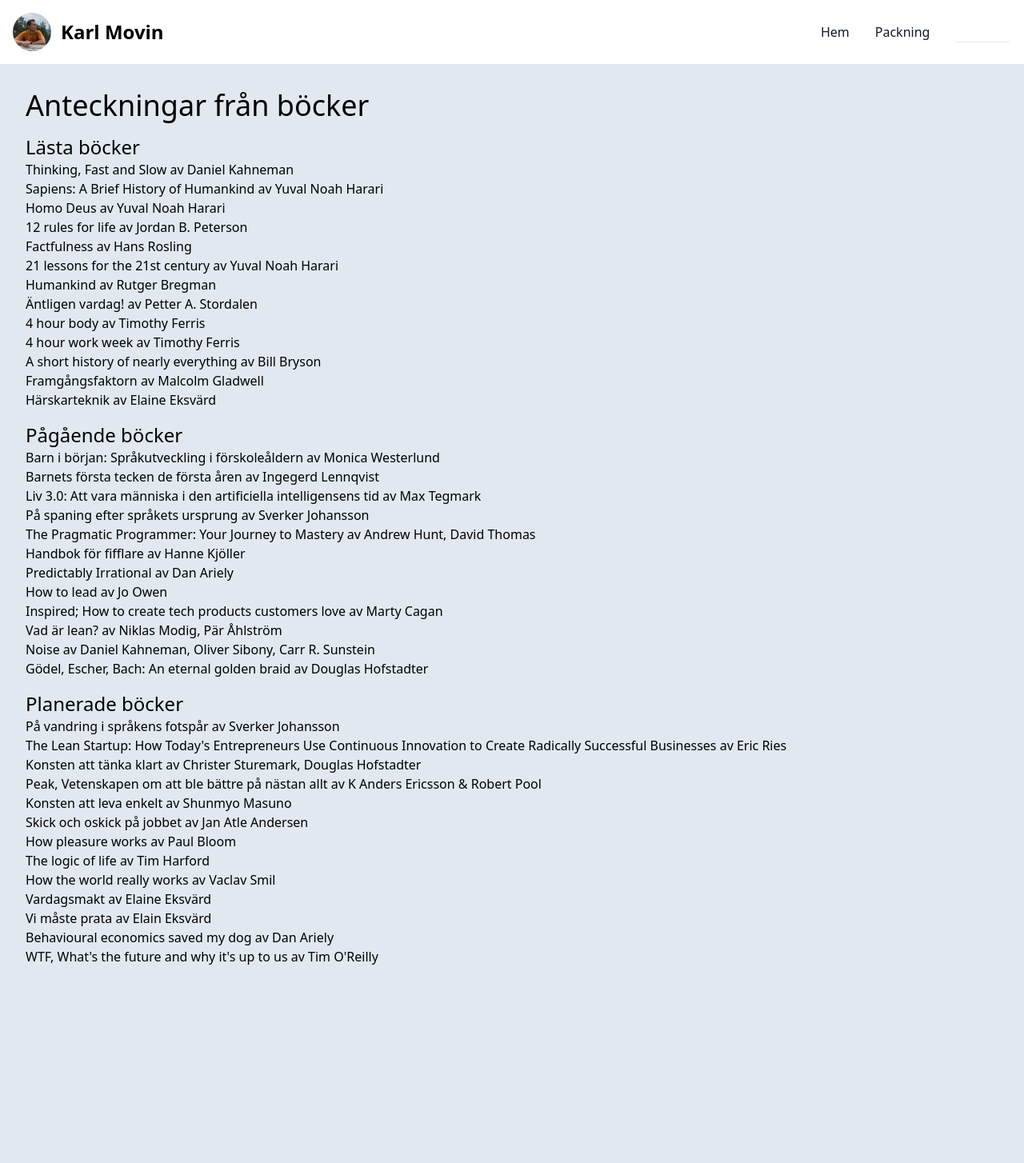
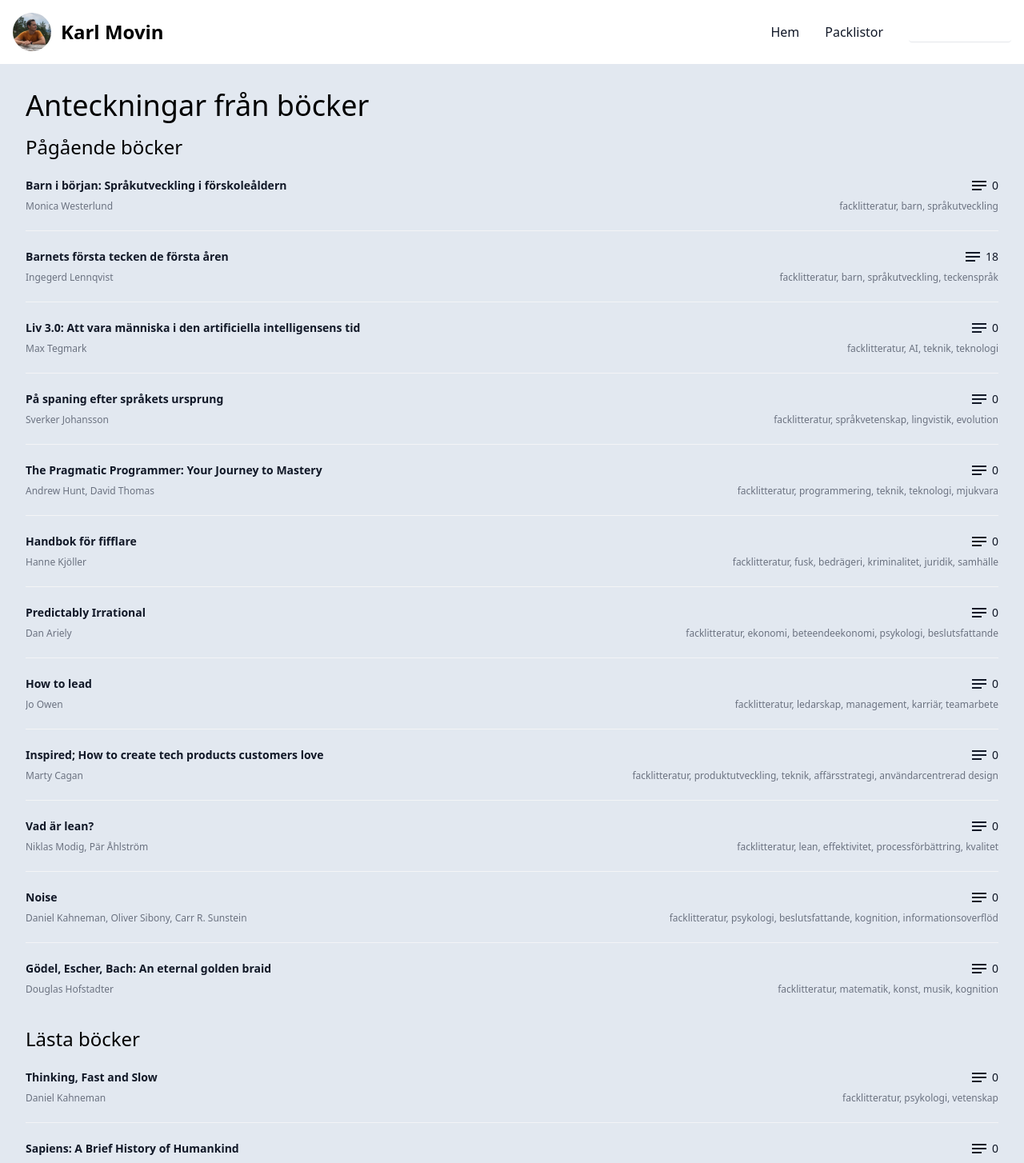
Before and after one commit to karlmovin/karlmovin.github.io, a React (Vite) app: page /books in a window 1280 px wide. Shown: the top 1454 px of the page at 80% size. Before the commit the page ends 1208 px from the top, so only its background shows below. Built offline with nearby package versions, Linux system fonts and the light colour scheme.

Commit message:
add styling to book list

```diff
--- a/index.html
+++ b/index.html
@@ -6,6 +6,7 @@
     <title>Karls Github Page</title>
     <link href="./src/output.css" rel="stylesheet">
     <link rel="icon" type="image/png"  href="/src/assets/favicon.png">
+    <link rel="stylesheet" href="https://fonts.googleapis.com/css2?family=Material+Symbols+Outlined:opsz,wght,FILL,GRAD@24,400,0,0" />
   </head>
   <body class="bg-slate-200">
     <div id="root"></div>
--- a/src/Nav.tsx
+++ b/src/Nav.tsx
@@ -69,7 +69,7 @@ function Nav() {
                   isActive ? "nav-active" : isPending ? "" : "nav-inactive"
                 }
               >
-                Packning
+                Packlistor
               </NavLink>
             </li>
             <li>
@@ -79,7 +79,7 @@ function Nav() {
                   isActive ? "nav-active" : isPending ? "" : "nav-inactive"
                 }
               >
-                Boknoter
+                Bokanteckningar
               </NavLink>
             </li>
           </ul>
--- /dev/null
+++ b/src/components/BookList.tsx
@@ -0,0 +1,51 @@
+import { Link } from "react-router-dom";
+
+export default function BookList({
+  books,
+}: {
+  books: {
+    title: string;
+    author: string;
+    genres: string[];
+    notes: string[];
+    status: string;
+    slug?: string;
+  }[];
+}) {
+  return (
+    <ul role="list" className="divide-y divide-gray-100">
+      {books.map((book) => (
+        <li key={book.title} className="flex justify-between gap-x-6 py-5">
+          <div className="flex min-w-0 gap-x-4">
+            <div className="min-w-0 flex-auto">
+              <li>
+                <Link
+                  to={book.slug ?? ""}
+                  className={book.slug ? "" : "pointer-events-none"}
+                  aria-disabled={book.slug ? "false" : "true"}
+                >
+                  <p className="text-sm font-semibold leading-6 text-gray-900">
+                    {book.title}
+                  </p>
+                </Link>
+              </li>
+              <p className="mt-1 truncate text-xs leading-5 text-gray-500">
+                {book.author}
+              </p>
+            </div>
+          </div>
+          <div className="hidden shrink-0 sm:flex sm:flex-col sm:items-end">
+            {/* <p className="text-sm leading-6 text-gray-900">{book.status}</p> */}
+            <p className="text-sm leading-6 text-gray-900 flex gap-1">
+              <span className="material-symbols-outlined">notes</span>
+              {book.notes.length}
+            </p>
+            <p className="mt-1 text-xs leading-5 text-gray-500">
+              {book.genres.join(", ")}
+            </p>
+          </div>
+        </li>
+      ))}
+    </ul>
+  );
+}
--- a/src/routes/books.tsx
+++ b/src/routes/books.tsx
@@ -1,5 +1,5 @@
-import { Link } from "react-router-dom";
 import books from "../data/books.json";
+import BookList from "../components/BookList";
 
 export default function Books() {
   return (
@@ -8,45 +8,26 @@ export default function Books() {
         <section>
           <p className="text-4xl">Anteckningar från böcker</p>
         </section>
+
         <section>
-          <p className="text-2xl">Lästa böcker</p>
-          <ul>
-            {books.books
-              .filter((book) => book.status === "read")
-              .map((book) => (
-                <li>
-                  {book.title} av {book.author}
-                </li>
-              ))}
-          </ul>
+          <p className="text-2xl">Pågående böcker</p>
+          <BookList
+            books={books.books.filter((book) => book.status === "reading")}
+          />
         </section>
 
         <section>
-          <p className="text-2xl">Pågående böcker</p>
-          <ul>
-            {books.books
-              .filter((book) => book.status === "reading")
-              .map((book) => (
-                <li>
-                  <Link to={book.slug ?? ""}>
-                    {book.title} av {book.author}
-                  </Link>
-                </li>
-              ))}
-          </ul>
+          <p className="text-2xl">Lästa böcker</p>
+          <BookList
+            books={books.books.filter((book) => book.status === "read")}
+          />
         </section>
 
         <section>
           <p className="text-2xl">Planerade böcker</p>
-          <ul>
-            {books.books
-              .filter((book) => book.status === "planned")
-              .map((book) => (
-                <li>
-                  {book.title} av {book.author}
-                </li>
-              ))}
-          </ul>
+          <BookList
+            books={books.books.filter((book) => book.status === "planned")}
+          />
         </section>
       </main>
     </>
--- a/src/routes/todos.tsx
+++ b/src/routes/todos.tsx
@@ -1,9 +1,18 @@
+const todos = [
+  "lägg till funktion att filtrera på genre",
+  "presentera anteckningar bättre",
+  "förbättra packlistvisningen, gör den dynamisk",
+  "gör klart packlistorna",
+];
+
 export default function Todos() {
   return (
     <section className="container max-w-screen-xl">
-      <p className="text-4xl">Roadmap</p>
+      <p className="text-4xl">todos</p>
       <ol>
-        <li>Lägg till sida för boknoter</li>
+        {todos.map((todo, index) => (
+          <li key={index}>{todo}</li>
+        ))}
       </ol>
     </section>
   );
```
